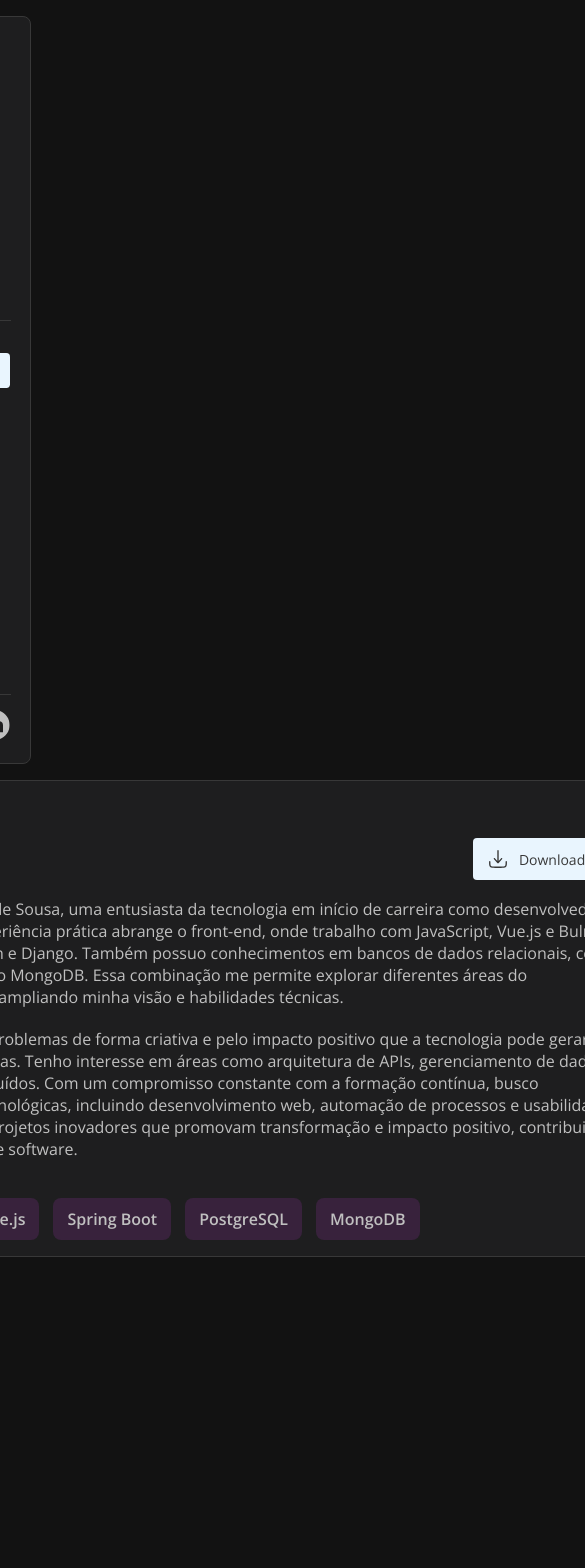
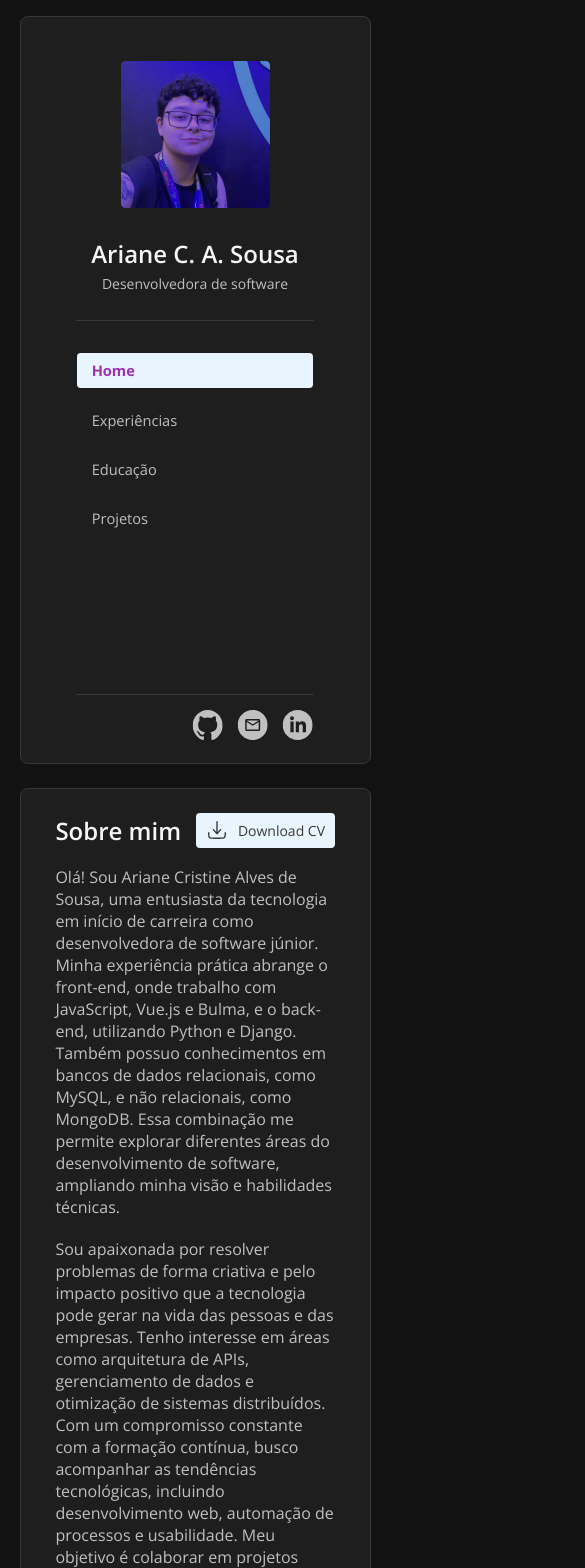
Before and after one commit to Ariane-Sousa/redesign-portfolio, a Vue app in the folder portfolio/: page / in a window 390 px wide. Shown: the top 1568 px of the page, 585 px wide, since content can reach past the window. Before the commit the page ends 1273 px from the top, so only its background shows below. Built offline with nearby package versions, Linux system fonts and the light colour scheme.

Commit message:
feat: mobile suport

```diff
--- a/portfolio/src/assets/base.css
+++ b/portfolio/src/assets/base.css
@@ -48,29 +48,6 @@ body {
   overflow-y: auto;
 }
 
-@media (max-width: 767px) {
-  .container-router {
-    width: 100%;
-    height: auto;
-    padding: 1rem;
-    border-radius: 10px;
-  }
-
-  .container-router {
-    padding: 1rem;
-  }
-
-  body {
-    height: auto;
-    padding: 1rem;
-  }
-
-  .layout {
-    flex-direction: column;
-    gap: 1rem;
-  }
-}
-
 ::-webkit-scrollbar {
   width: 6px;
   height: 6px;
@@ -105,3 +82,29 @@ body {
 ::-webkit-scrollbar-corner {
   background: transparent;
 }
+
+@media (max-width: 768px) {
+  .layout {
+    flex-direction: column;
+    gap: 1.5rem;
+    align-items: center;
+    justify-content: center;
+    width: 100vw;
+  }
+
+  .container-router {
+    width: 90%;
+    height: auto;
+    margin-bottom: 2rem;
+  }
+
+  body {
+    align-items: flex-start;
+    padding: 1rem;
+  }
+
+  ::-webkit-scrollbar {
+    width: 4px;
+    height: 4px;
+  }
+}
--- a/portfolio/src/styles/views/about.css
+++ b/portfolio/src/styles/views/about.css
@@ -155,3 +155,38 @@
 
     }
 }
+
+@media (max-width: 768px) {
+    .section-home {
+        .container-about {
+            width: 80%;
+            max-height: none;
+            margin-top: 1.5rem;
+            margin-bottom: 2rem;
+        }
+
+        .about {
+            .about-skills {
+                display: flex;
+                flex-wrap: wrap;
+                gap: 1rem;
+            }
+
+            .about-skills span {
+                border-radius: 8px;
+                padding: 0.625rem 0.875rem;
+                background-color: var(--color-primary--1);
+                font-weight: var(--font-weight-semibold);
+                font-size: 1rem;
+                color: var(--color-light--1);
+                white-space: nowrap;
+            }
+
+            .about-header {
+                .download-cv {
+                    padding: 0.4rem 0.6rem;
+                }
+            }
+        }
+    }
+}
--- a/portfolio/src/styles/views/experience.css
+++ b/portfolio/src/styles/views/experience.css
@@ -143,6 +143,8 @@ li {
 .timeline-item-frame .group-items {
     display: flex;
     flex-direction: row;
+    flex-wrap: wrap;
+    gap: 10px;
 
     .period, .region, .type{
         display: flex;
@@ -155,3 +157,36 @@ li {
         font-weight: var(--font-weight-semibold);
     }
 }
+
+@media (max-width: 768px) {
+    .container-experience {
+        width: 90%;
+    }
+
+    .icon-box {
+        width: 3rem;
+        height: 3rem;
+    }
+
+    .icon-box i {
+        font-size: 1rem;
+    }
+
+    .experience-title h1{
+        font-size: 1.3rem;
+    }
+
+    .experience-title h2{
+        font-size: 0.8rem;
+    }
+
+    .timeline-item:not(:last-child)::before {
+        top: -70px;
+        left: -32px;
+        height: calc(100% + 6.55rem);
+    }
+
+    .timeline-item::after  {
+        left: -35px;
+    }
+}
--- a/portfolio/src/styles/views/info.css
+++ b/portfolio/src/styles/views/info.css
@@ -172,3 +172,9 @@
 .language-menu li:hover {
   background: var(--color-primary--1);
 }
+
+@media (max-width: 768px) {
+  .container-info {
+    width: 90%;
+  }
+}
--- a/portfolio/src/styles/views/projects.css
+++ b/portfolio/src/styles/views/projects.css
@@ -168,3 +168,11 @@
   color: var(--color-light);
   font-weight: bold;
 }
+
+@media (max-width: 768px) {
+  .container-project {
+    width: 80%;
+    max-height: none;
+
+  }
+}
--- a/portfolio/src/views/SideBar.vue
+++ b/portfolio/src/views/SideBar.vue
@@ -17,8 +17,8 @@
                 <router-link :to="{ name: 'experiences' }" exact-active-class="active">
                     Experiências
                 </router-link>
-                <router-link :to="{ name: 'projects' }" exact-active-class="active">Projeto</router-link>
                 <router-link :to="{ name: 'education' }" exact-active-class="active">Educação</router-link>
+                <router-link :to="{ name: 'projects' }" exact-active-class="active">Projetos</router-link>
                 <router-link v-if="false" :to="{ name: 'contacts' }" exact-active-class="active">Contato</router-link>
             </div>
 
```
